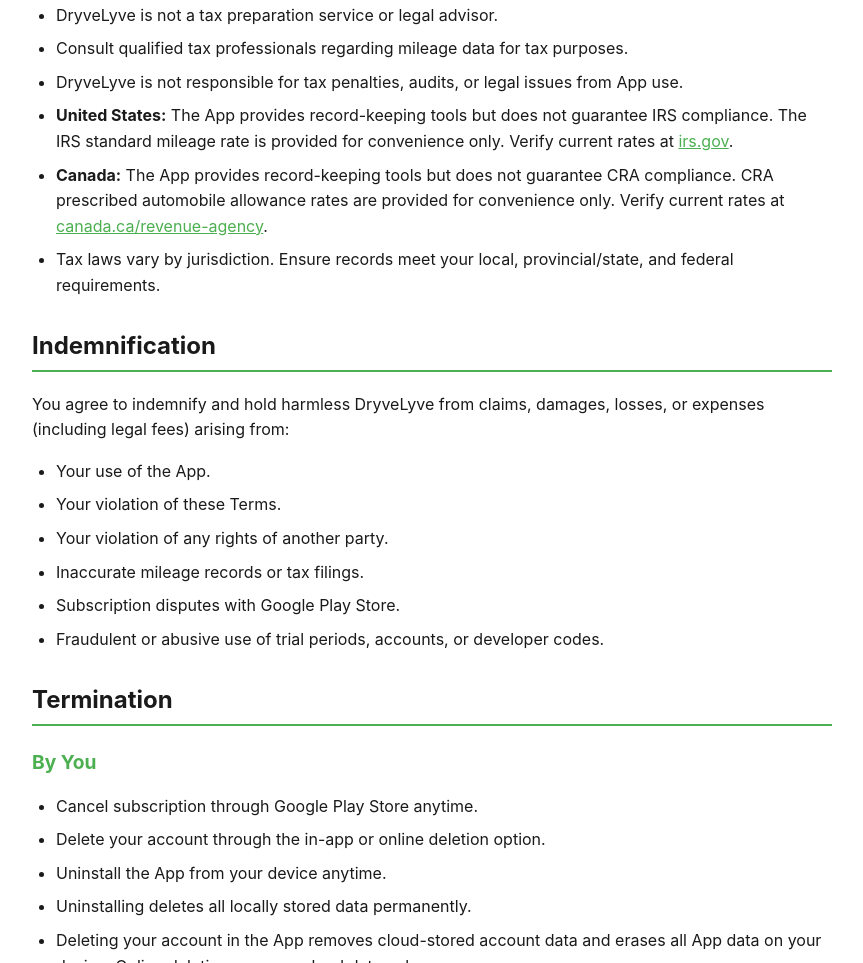
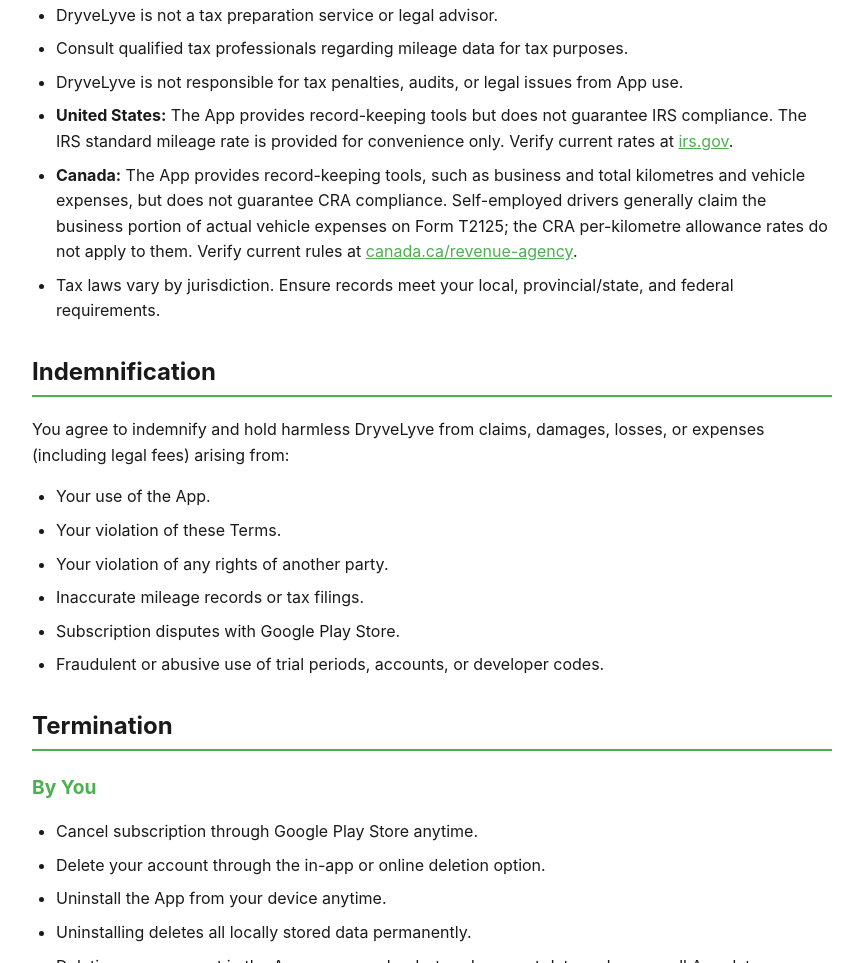
Before and after one commit to DryveLyve/dryvelyve-privacy, a plain HTML site: page terms.html in a window 1280 px wide. Shown: the part 5139-6102 px from the top of the page, without its empty margins (208-1071 px from the left). Drawn offline with Linux system fonts and the light colour scheme.

Commit message:
terms.html

```diff
--- a/terms.html
+++ b/terms.html
@@ -238,7 +238,7 @@
     <li>Consult qualified tax professionals regarding mileage data for tax purposes.</li>
     <li>DryveLyve is not responsible for tax penalties, audits, or legal issues from App use.</li>
     <li><strong>United States:</strong> The App provides record-keeping tools but does not guarantee IRS compliance. The IRS standard mileage rate is provided for convenience only. Verify current rates at <a href="https://irs.gov">irs.gov</a>.</li>
-    <li><strong>Canada:</strong> The App provides record-keeping tools but does not guarantee CRA compliance. CRA prescribed automobile allowance rates are provided for convenience only. Verify current rates at <a href="https://canada.ca/revenue-agency">canada.ca/revenue-agency</a>.</li>
+    <li><strong>Canada:</strong> The App provides record-keeping tools, such as business and total kilometres and vehicle expenses, but does not guarantee CRA compliance. Self-employed drivers generally claim the business portion of actual vehicle expenses on Form T2125; the CRA per-kilometre allowance rates do not apply to them. Verify current rules at <a href="https://canada.ca/revenue-agency">canada.ca/revenue-agency</a>.</li>
     <li>Tax laws vary by jurisdiction. Ensure records meet your local, provincial/state, and federal requirements.</li>
 </ul>
 
```
